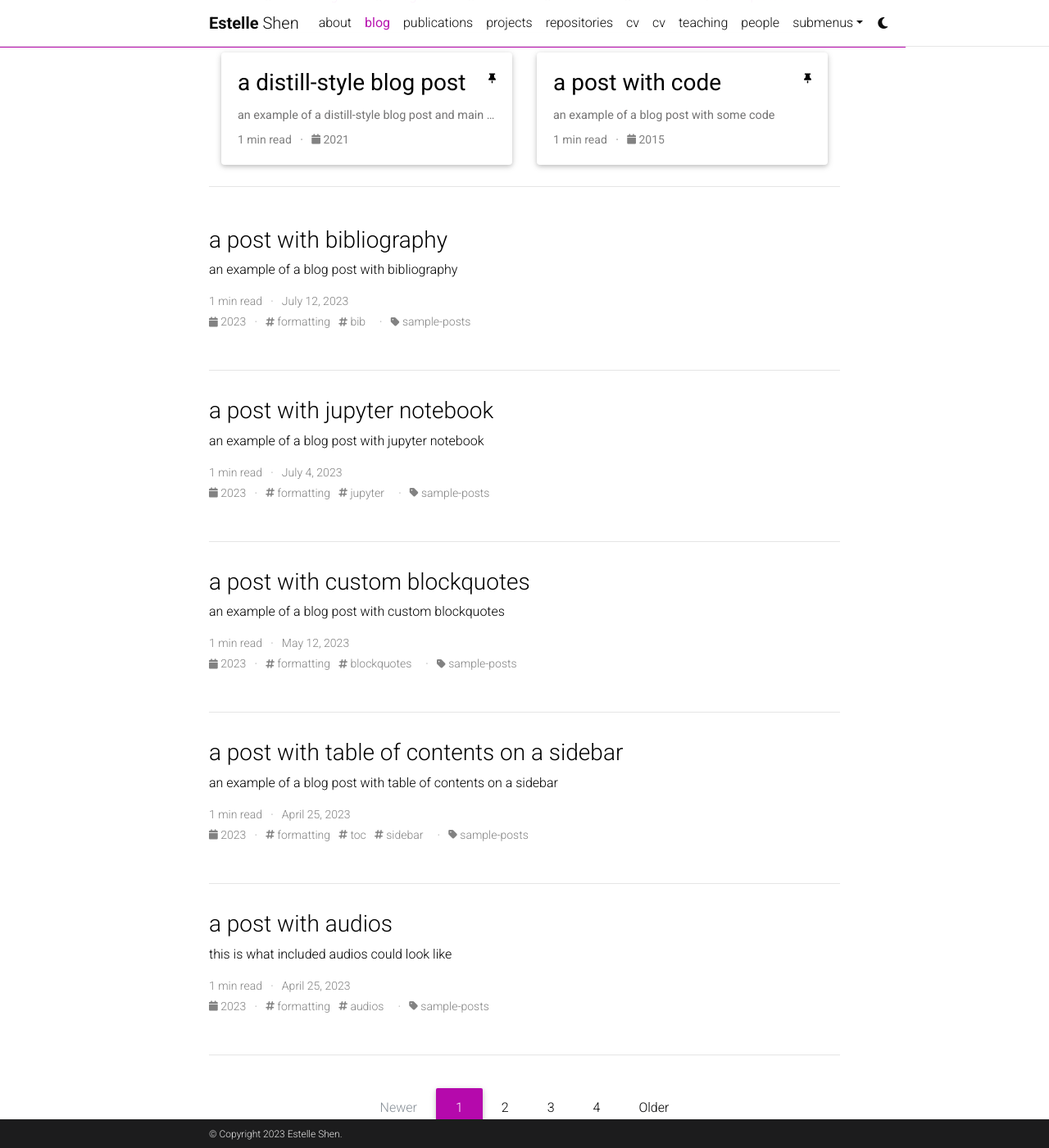
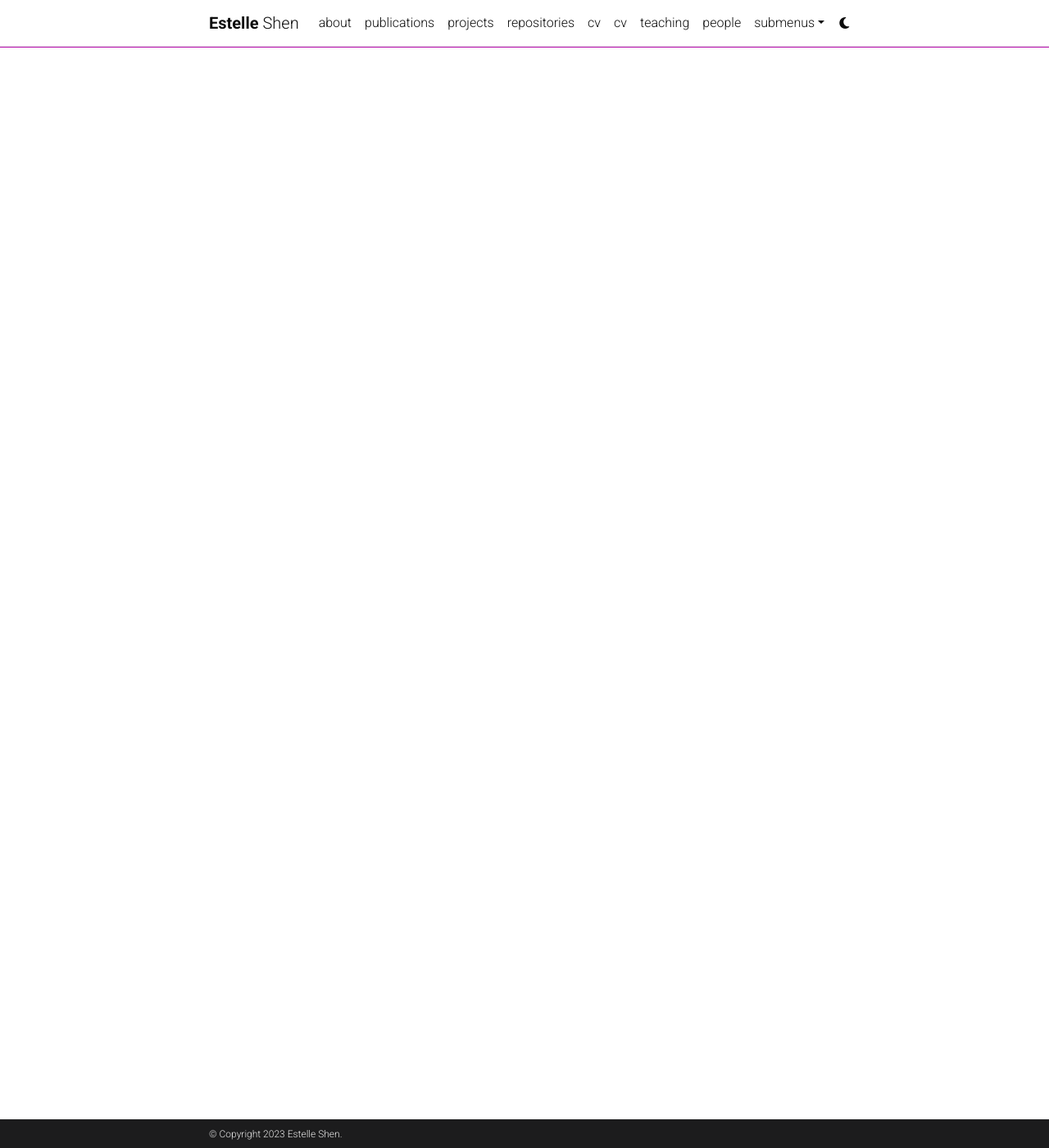
Before and after one commit to yestellas/yestellas.github.io, a Jekyll site: the page built from blog/index.html, in a window 1280 px wide and 1400 px high, scrolled down 385 px. Shown: the whole window at 82% size. Built offline with Jekyll 4.4.1, drawn with Linux system fonts in a browser that asks for light colours; the list of posts is cut into pages by our own code; comment, search, counter and statistics services are not loaded; a style sheet for code colours, icons or effects is not loaded; part of the change alters nothing that is shown; some of the changed text lies outside the part shown.

Commit message:
Update _config.yml

```diff
--- a/_config.yml
+++ b/_config.yml
@@ -120,67 +120,67 @@ bing_site_verification:  # out your bing-site-verification ID (Bing Webmaster)
 # Blog
 # -----------------------------------------------------------------------------
 
-blog_name: al-folio # blog_name will be displayed in your blog page
-blog_nav_title: blog # your blog must have a title for it to be displayed in the nav bar
-blog_description: a simple whitespace theme for academics
-permalink: /blog/:year/:title/
+# blog_name: al-folio # blog_name will be displayed in your blog page
+# blog_nav_title: blog # your blog must have a title for it to be displayed in the nav bar
+# blog_description: a simple whitespace theme for academics
+# permalink: /blog/:year/:title/
 
-# Pagination
-pagination:
-  enabled: true
+# # Pagination
+# pagination:
+#   enabled: true
 
-related_blog_posts:
-  enabled: true
-  max_related: 5
+# related_blog_posts:
+#   enabled: true
+#   max_related: 5
 
-# Giscus comments (RECOMMENDED)
-# Follow instructions on https://giscus.app/ to setup for your repo to fill out
-# the information below.
-giscus:
-  repo:                          # <your-github-user-name>/<your-github-repo-name>
-  category: Comments             # name of the category under which discussions will be created
-  mapping: title                 # identify discussions by post title
-  strict: 1                      # use strict identification mode
-  reactions_enabled: 1           # enable (1) or disable (0) emoji reactions
-  input_position: bottom         # whether to display input form below (bottom) or above (top) the comments
-  theme: preferred_color_scheme  # name of the color scheme (preferred works well with al-folio light/dark mode)
-  emit_metadata: 0
-  lang: en
+# # Giscus comments (RECOMMENDED)
+# # Follow instructions on https://giscus.app/ to setup for your repo to fill out
+# # the information below.
+# giscus:
+#   repo:                          # <your-github-user-name>/<your-github-repo-name>
+#   category: Comments             # name of the category under which discussions will be created
+#   mapping: title                 # identify discussions by post title
+#   strict: 1                      # use strict identification mode
+#   reactions_enabled: 1           # enable (1) or disable (0) emoji reactions
+#   input_position: bottom         # whether to display input form below (bottom) or above (top) the comments
+#   theme: preferred_color_scheme  # name of the color scheme (preferred works well with al-folio light/dark mode)
+#   emit_metadata: 0
+#   lang: en
 
-# Disqus comments (DEPRECATED)
-disqus_shortname: al-folio # put your disqus shortname
-# https://help.disqus.com/en/articles/1717111-what-s-a-shortname
+# # Disqus comments (DEPRECATED)
+# disqus_shortname: al-folio # put your disqus shortname
+# # https://help.disqus.com/en/articles/1717111-what-s-a-shortname
 
-# External sources.
-# If you have blog posts published on medium.com or other external sources,
-# you can display them in your blog by adding a link to the RSS feed.
-external_sources:
-  - name: medium.com
-    rss_url: https://medium.com/@al-folio/feed
+# # External sources.
+# # If you have blog posts published on medium.com or other external sources,
+# # you can display them in your blog by adding a link to the RSS feed.
+# external_sources:
+#   - name: medium.com
+#     rss_url: https://medium.com/@al-folio/feed
 
 # -----------------------------------------------------------------------------
 # Collections
 # -----------------------------------------------------------------------------
 
-collections:
-  news:
-    defaults:
-      layout: post
-    output: true
-    permalink: /news/:path/
-  projects:
-    output: true
-    permalink: /projects/:path/
+# collections:
+#   news:
+#     defaults:
+#       layout: post
+#     output: true
+#     permalink: /news/:path/
+#   projects:
+#     output: true
+#     permalink: /projects/:path/
 
-announcements:
-  enabled: true
-  scrollable: true # adds a vertical scroll bar if there are more than 3 news items
-  limit: 5 # leave blank to include all the news in the `_news` folder
+# announcements:
+#   enabled: true
+#   scrollable: true # adds a vertical scroll bar if there are more than 3 news items
+#   limit: 5 # leave blank to include all the news in the `_news` folder
 
-latest_posts:
-  enabled: true
-  scrollable: true # adds a vertical scroll bar if there are more than 3 new posts items
-  limit: 3 # leave blank to include all the blog posts
+# latest_posts:
+#   enabled: true
+#   scrollable: true # adds a vertical scroll bar if there are more than 3 new posts items
+#   limit: 3 # leave blank to include all the blog posts
 
 # -----------------------------------------------------------------------------
 # Jekyll settings
```
